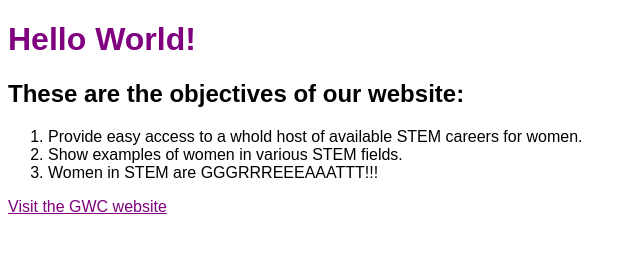
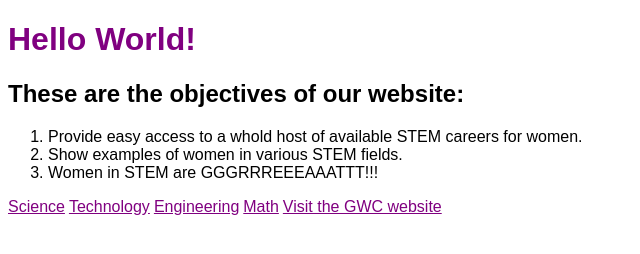
Before and after one commit to icsgwc2017/icsgwc2017.github.io, a plain HTML site: page index.html in a window 1280 px wide. Shown: the whole page, without its empty margins (0-640 px from the left). Drawn offline with Linux system fonts and the light colour scheme.

Commit message:
linked to sub-heading pages

```diff
--- a/index.html
+++ b/index.html
@@ -12,5 +12,10 @@
 		<li>Show examples of women in various STEM fields.</li>
 		<li>Women in STEM are GGGRRREEEAAATTT!!!</li>
 	</ol>
+
+	<a href="science.html">Science</a>
+	<a href="technology.html">Technology</a>
+	<a href="engineering.html">Engineering</a>
+	<a href="math.html">Math</a>
 	<a href="http://www.girlswhocode.com">Visit the GWC website</a>
 </body>
```
